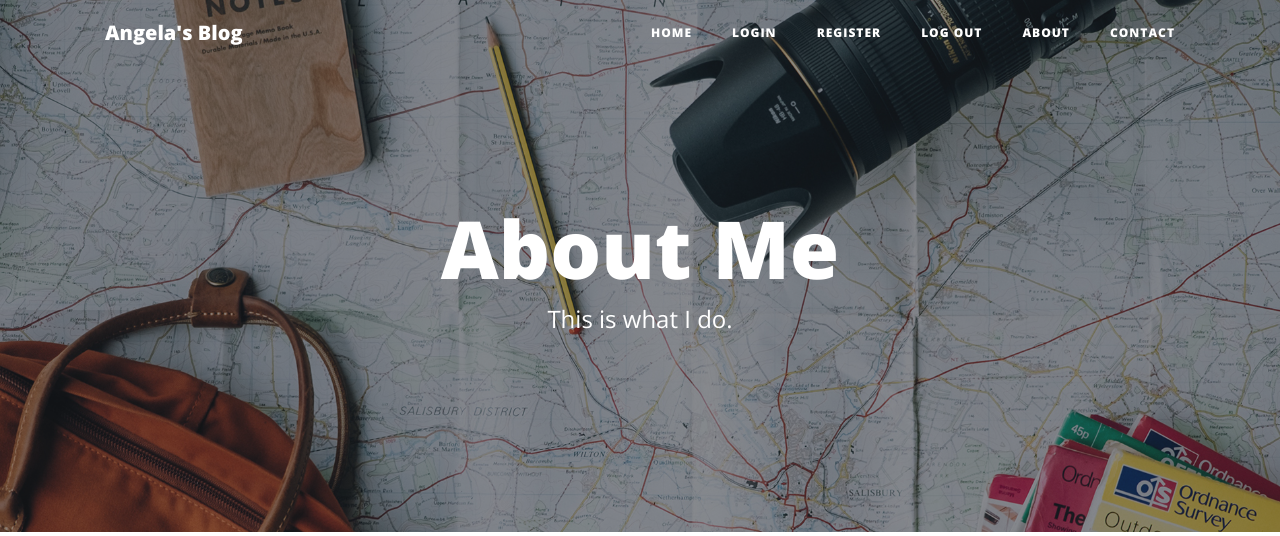
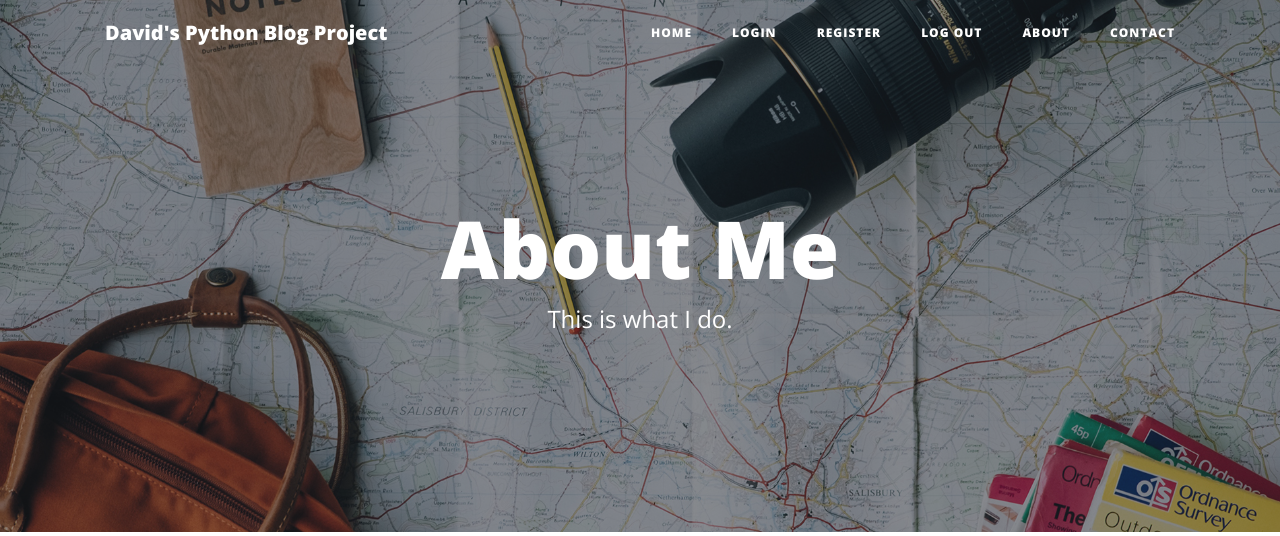
Before and after one commit to Python-David/davids-python-blog-project, a Flask app: page /about in a window 1280 px wide. Shown: the top 536 px of the page. Run offline with Flask 2, Linux system fonts and the light colour scheme; some libraries are stand-ins or nearby versions.

Commit message:
Second Commit (Changed the Blog Name from Angela's to mine)

```diff
--- a/main.py
+++ b/main.py
@@ -1,3 +1,4 @@
+import os
 from functools import wraps
 
 from flask import Flask, render_template, redirect, url_for, flash, request, abort
@@ -10,9 +11,12 @@ from sqlalchemy.orm import relationship
 from flask_login import UserMixin, login_user, LoginManager, login_required, current_user, logout_user
 from forms import CreatePostForm, RegisterForm, LoginForm, CommentForm
 from flask_gravatar import Gravatar
+from dotenv import load_dotenv
+
 
 app = Flask(__name__)
-app.config['SECRET_KEY'] = '8BYkEfBA6O6donzWlSihBXox7C0sKR6b'
+load_dotenv(".env")
+app.config['SECRET_KEY'] = os.getenv("SECRET_KEY")
 ckeditor = CKEditor(app)
 Bootstrap(app)
 login_manager = LoginManager()
--- a/templates/header.html
+++ b/templates/header.html
@@ -8,7 +8,7 @@
   <meta name="description" content="">
   <meta name="author" content="">
 
-  <title>Angela's Blog</title>
+  <title>David's Python Blog Project</title>
 
   <!-- Bootstrap core CSS -->
   <link href="{{ url_for('static', filename='vendor/bootstrap/css/bootstrap.min.css') }}" rel="stylesheet">
@@ -28,7 +28,7 @@
   <!-- Navigation -->
   <nav class="navbar navbar-expand-lg navbar-light fixed-top" id="mainNav">
     <div class="container">
-      <a class="navbar-brand" href="{{url_for('get_all_posts')}}">Angela's Blog</a>
+      <a class="navbar-brand" href="{{url_for('get_all_posts')}}">David's Python Blog Project</a>
       <button class="navbar-toggler navbar-toggler-right" type="button" data-toggle="collapse" data-target="#navbarResponsive" aria-controls="navbarResponsive" aria-expanded="false" aria-label="Toggle navigation">
         Menu
         <i class="fas fa-bars"></i>
--- a/templates/index.html
+++ b/templates/index.html
@@ -7,7 +7,7 @@
       <div class="row">
         <div class="col-lg-8 col-md-10 mx-auto">
           <div class="site-heading">
-            <h1>Angela's Blog</h1>
+            <h1>David's Python Blog Project</h1>
             <span class="subheading">A collection of random musings.</span>
           </div>
         </div>
```
Also changed, not shown: blog.db, 1 other file.
